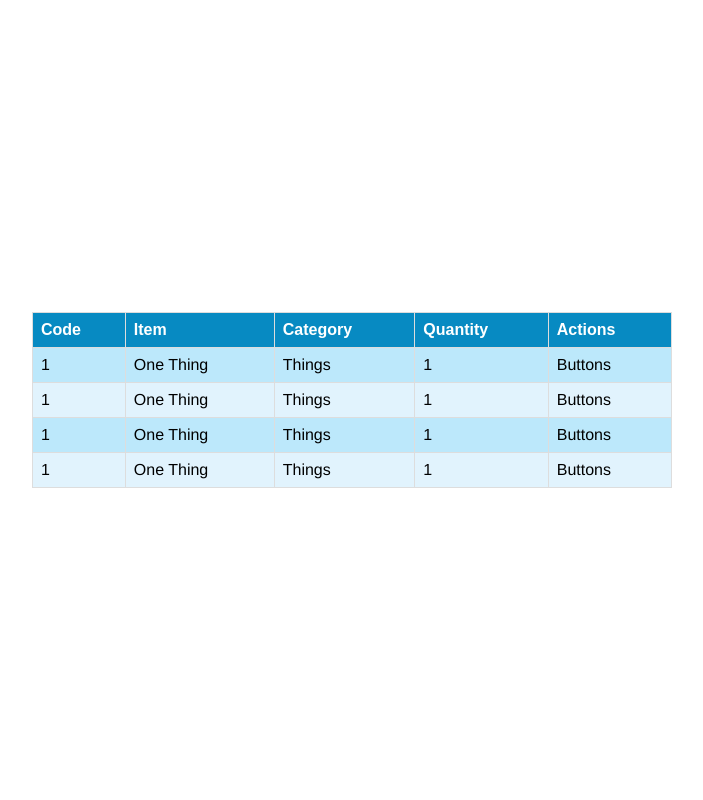
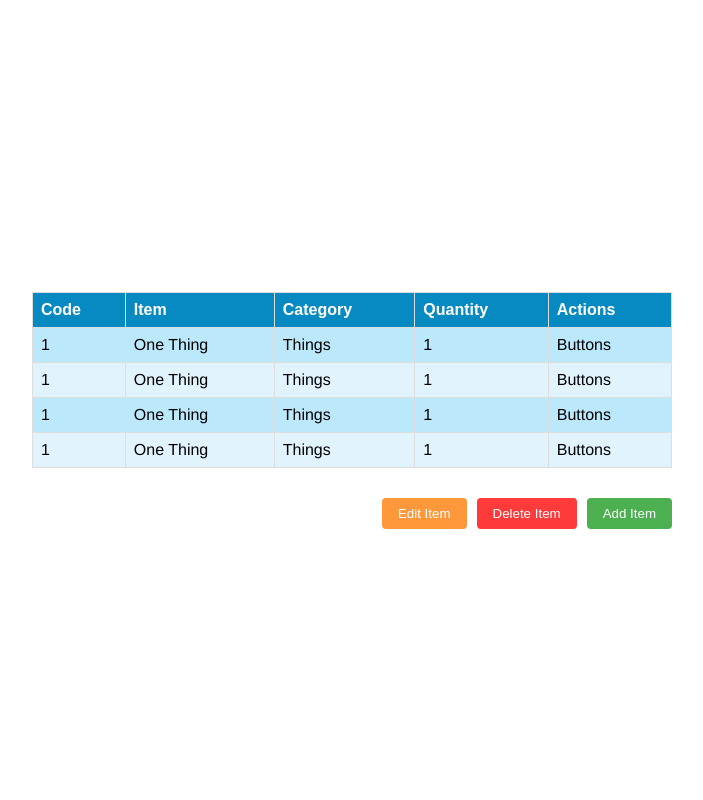
Before and after one commit to cesarcoppolasantos/stock-py, a Flask app: page / in a window 1280 px wide. Shown: the whole page, without its empty margins (288-991 px from the left). Run offline with Flask 3, Linux system fonts and the light colour scheme.

Commit message:
Added edit, remove and add buttons and styling

```diff
--- a/frontend/static/style.css
+++ b/frontend/static/style.css
@@ -1,16 +1,25 @@
 body {
     padding: 0;
     margin: 0;
-    height: 100vh;
-    display: grid;
-    justify-items: center;
+    min-height: 100vh;
+    display: flex;
+    justify-content: center;
+    align-items: center;
+}
+
+.container {
+    width: 100%;
+    display: flex;
+    flex-direction: column;
     align-items: center;
 }
 
 table {
-    font-family: arial, sans-serif;
+    font-family: Arial, sans-serif;
     border-collapse: collapse;
     width: 50%;
+    max-width: 800px;
+    margin: 20px 0;
 }
 
 td, th {
@@ -25,7 +34,7 @@ th {
 }
 
 td {
-    font-family:Helvetica, sans-serif;
+    font-family: Helvetica, sans-serif;
 }
 
 tr:nth-child(even) {
@@ -35,3 +44,38 @@ tr:nth-child(even) {
 tr:nth-child(odd) {
     background-color: #e1f3fd;
 }
+
+.button-container {
+    display: flex;
+    justify-content: flex-end;
+    width: 50%;
+    max-width: 800px;
+    margin: 10px 0 0;
+    gap: 10px;
+}
+
+.add-button, .remove-button, .edit-button {
+    padding: 8px 16px;
+    border: none;
+    border-radius: 4px;
+    cursor: pointer;
+}
+
+.add-button:hover, .remove-button:hover, .edit-button:hover {
+    opacity: 80%;
+}
+
+.add-button {
+    color: white;
+    background-color: #4CAF50;
+}
+
+.remove-button {
+    color: white;
+    background-color: rgb(255, 58, 58);
+}
+
+.edit-button {
+    color: white;
+    background-color: rgb(255, 152, 58);
+}
--- a/frontend/templates/index.html
+++ b/frontend/templates/index.html
@@ -6,6 +6,7 @@
     <link rel="stylesheet" href="{{ url_for('static', filename='style.css') }}">
 </head>
 <body>
+    <div class="container">
         <table>
             <tr>
                 <th>Code</th>
@@ -43,5 +44,11 @@
                 <td>Buttons</td>
             </tr>
         </table>
+        <div class="button-container">
+            <button class="edit-button">Edit Item</button>
+            <button class="remove-button">Delete Item</button>
+            <button class="add-button">Add Item</button>
+        </div>
+    </div>
 </body>
 </html>
```
Lines whose indentation alone changed are shown as unchanged.
